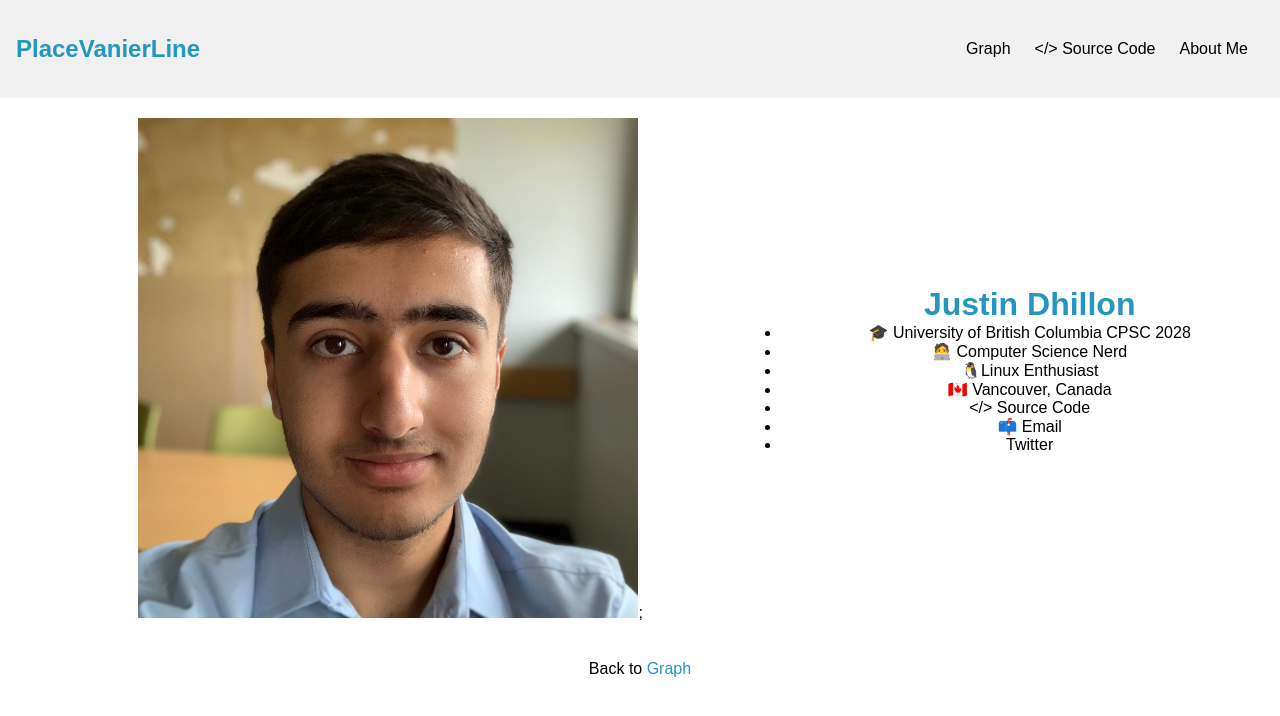
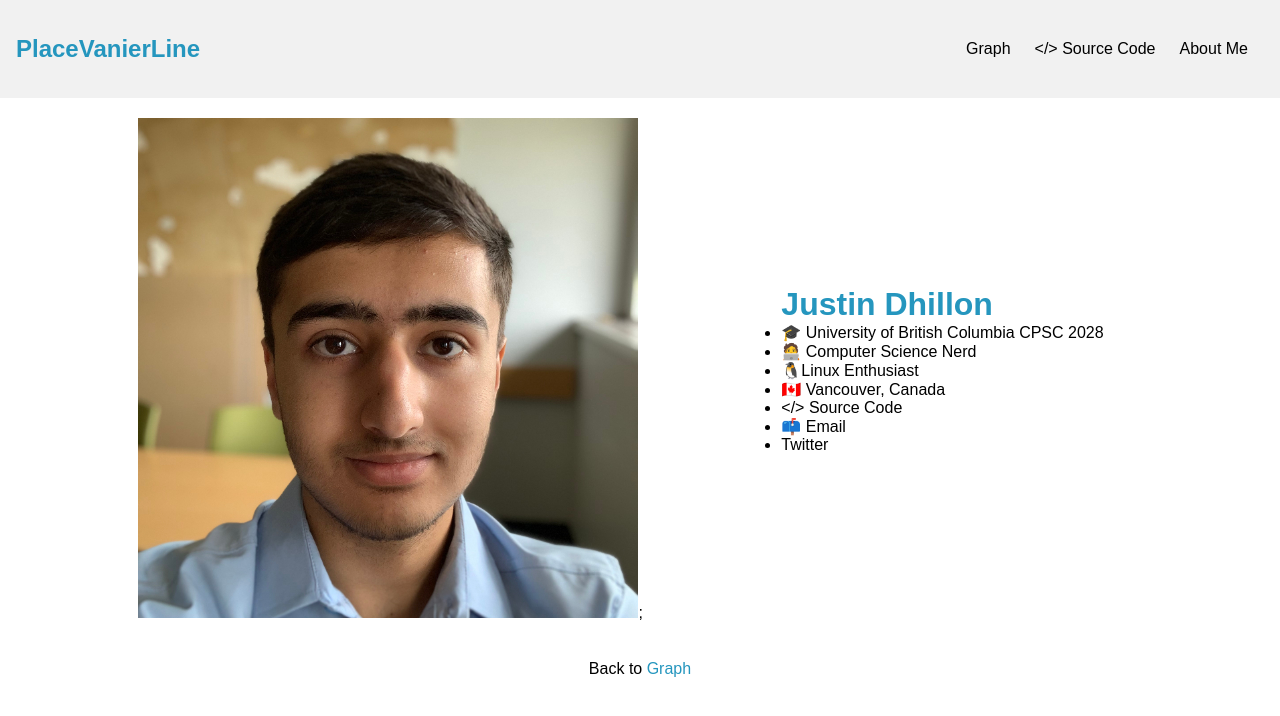
Before and after one commit to justindhillon/place-vanier-line, a Next.js app: page /about-me in a window 1280 px wide. Shown: the top 716 px of the page. Built offline with nearby package versions, Linux system fonts and the light colour scheme.

Commit message:
modified:   components/about-me.js

```diff
--- a/components/about-me.js
+++ b/components/about-me.js
@@ -10,7 +10,7 @@ export default function AboutMe() {
                     <td>
                         <Image width={500} class="image" src={profile} alt="Profile" />;
                     </td>
-                    <td>
+                    <td style={{textAlign:"left"}}>
                         <h1 style={{color:"#2596be"}}>Justin Dhillon</h1>
                         <ul>
                             <li>🎓 University of British Columbia CPSC 2028</li>
```
